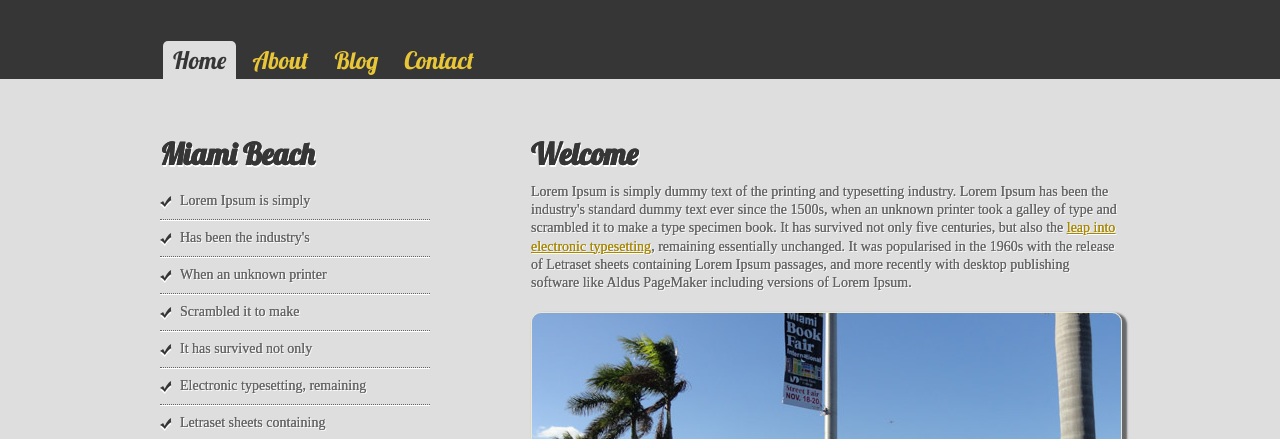
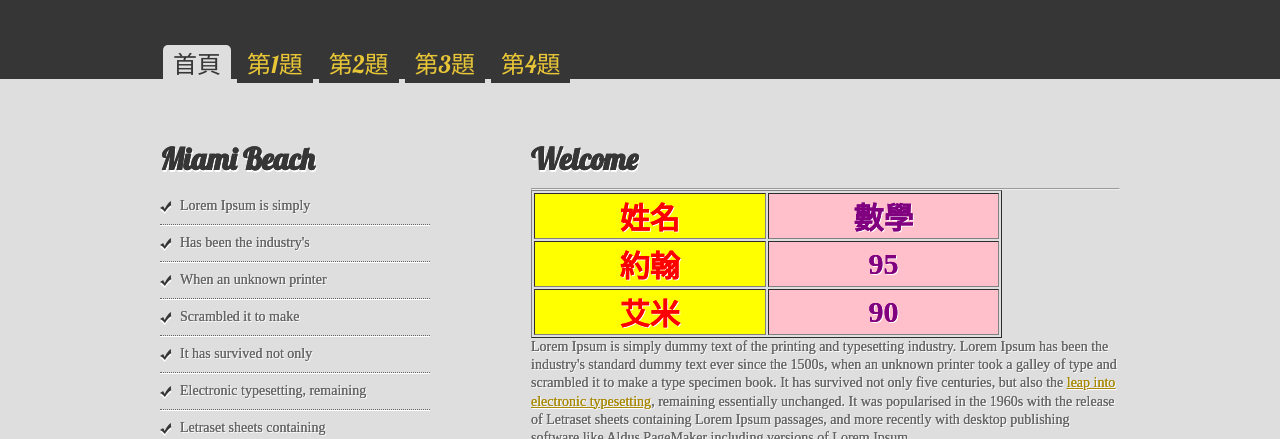
Before and after one commit to t115570032/hw3, a plain HTML site: page index.html in a window 1280 px wide. Shown: the part 345-784 px from the top of the page. Drawn offline with Linux system fonts and the light colour scheme; a web font is replaced by a local one.

Commit message:
Add files via upload

```diff
--- a/index.html
+++ b/index.html
@@ -12,10 +12,31 @@ Released: 4.3.13
 <head>
 <meta charset="utf-8">
 <meta name="viewport" content="width=device-width, initial-scale=1.0">
-<title>Miami</title>
+<title>115570032王彩佳</title>
 <link href='http://fonts.googleapis.com/css?family=Lobster' rel='stylesheet' type='text/css'>
 <link href='http://fonts.googleapis.com/css?family=Belgrano' rel='stylesheet' type='text/css'>
 <link href="css/styles.css" rel="stylesheet" type="text/css">
+
+<style>
+    .red1
+    {
+        color: red;
+        background-color: yellow;
+        font-size: 30px;
+        font-weight: 900;
+        font-family: 標楷體;
+        text-align: center;
+    }
+    .p1
+    {
+        color: purple;
+        background-color: pink;
+        font-size: 30px;
+        font-family: 標楷體;
+        font-weight: 900;
+        text-align: center;
+    }
+</style>
 </head>
 <body>
 <header>
@@ -29,14 +50,30 @@ Released: 4.3.13
 <section>
 	<nav>
       <ul id="navlist">
-            <li id="active"><a href="#" id="current">Home</a></li>
-            <li><a href="#">About</a></li>
-            <li><a href="#">Blog</a></li>
-            <li><a href="#">Contact</a></li>
+            <li id="active"><a href="index.html" id="current">首頁</a></li>
+            <li><a href="a1.html">第1題</a></li>
+            <li><a href="a2.html">第2題</a></li>
+            <li><a href="a3.html">第3題</a></li>
+            <li><a href="a4.html">第4題</a></li>
         </ul>
     </nav>
     <div class="mainContent">
     	<h1>Welcome</h1>
+        <hr>
+        <table border="1"width="80%">
+            <tr>
+                <td class="red1">姓名</td>
+                <td class="p1">數學</td>
+            </tr>
+            <tr>
+                <td class="red1">約翰</td>
+                <td class="p1">95</td>
+            </tr>
+            <tr>
+                <td class="red1">艾米</td>
+                <td class="p1">90</td>
+            </tr>
+        </table>
         <p>
         	Lorem Ipsum is simply dummy text of the printing and typesetting industry. Lorem Ipsum has been the industry's standard dummy text ever since the 1500s, when an unknown printer took a galley of type and scrambled it to make a type specimen book. It has survived not only five centuries, but also the <a href="#">leap into electronic typesetting</a>, remaining essentially unchanged. It was popularised in the 1960s with the release of Letraset sheets containing Lorem Ipsum passages, and more recently with desktop publishing software like Aldus PageMaker including versions of Lorem Ipsum.
         </p>
@@ -78,9 +115,7 @@ Released: 4.3.13
 </section>
 <footer>
 	<p>
-        Copyright &copy; Your Company Name. All rights reserved. Designed by <a href="http://www.cssing.org" title="Free Css Templates">Free Css Templates</a>, Validation
-        <a class="footerLink" href="http://validator.w3.org/check/referer" title="This page validates as HTML5"><abbr title="HyperText Markup Language">HTML5</abbr></a> |
-        <a class="footerLink" href="http://jigsaw.w3.org/css-validator/check/referer" title="This page validates as CSS"><abbr title="Cascading Style Sheets">CSS3</abbr></a>
+    王彩佳版權所有，2026~
     </p>
 </footer>
 </body>
```
